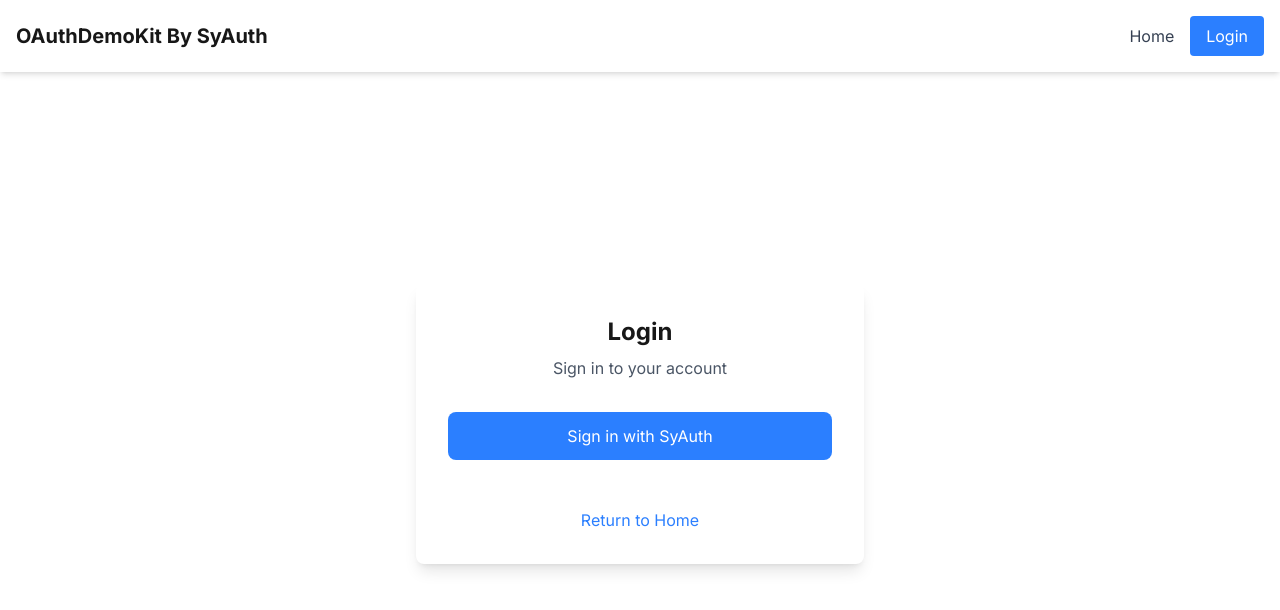
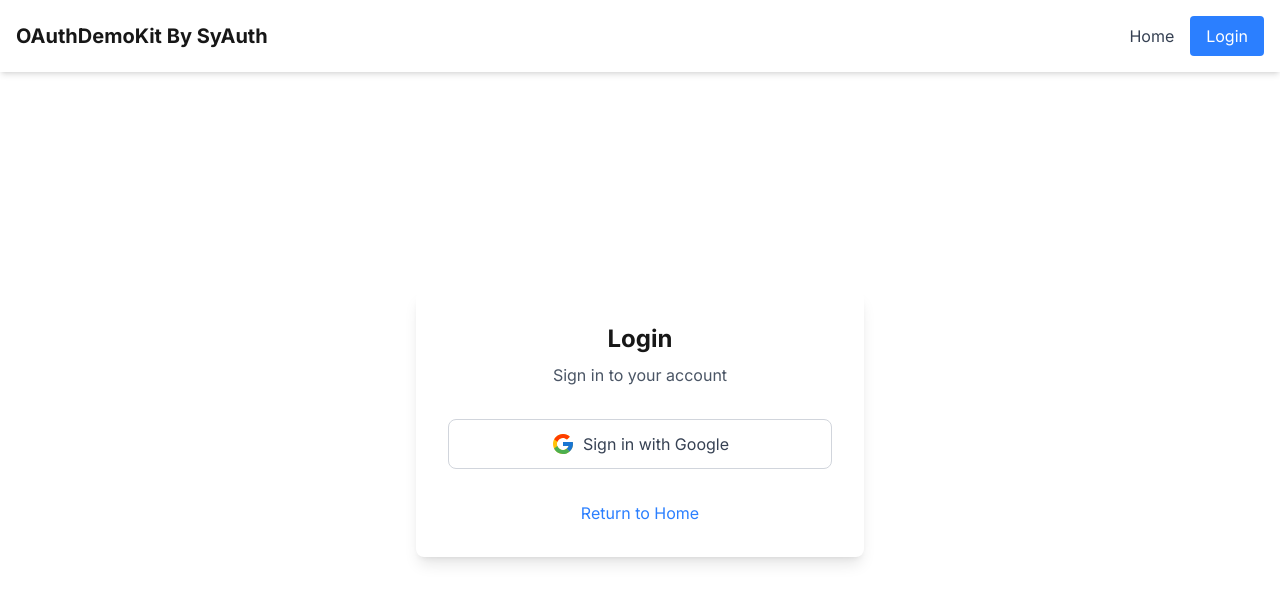
Before and after one commit to syauth/nextjs-syauth, a Next.js app in the folder examples/OauthDemoKit/: page /login in a window 1280 px wide. Shown: the top 610 px of the page. Built offline with nearby package versions, Linux system fonts and the light colour scheme; no server answers.

Commit message:
Update : Config file and Login with google

```diff
--- a/examples/OauthDemoKit/next.config.ts
+++ b/examples/OauthDemoKit/next.config.ts
@@ -6,6 +6,7 @@
     NEXTAUTH_SECRET: process.env.NEXTAUTH_SECRET,
     OAUTH_CLIENT_ID: process.env.OAUTH_CLIENT_ID,
     OAUTH_CLIENT_SECRET: process.env.OAUTH_CLIENT_SECRET,
+    OAUTH_ISSUER_URL: process.env.OAUTH_ISSUER_URL,
   },
 }
 
--- a/examples/OauthDemoKit/src/app/login/page.tsx
+++ b/examples/OauthDemoKit/src/app/login/page.tsx
@@ -1,55 +1,53 @@
+// src/app/login/page.tsx
 'use client'
 
 import { useState } from 'react'
-import { signIn } from 'next-auth/react'
 import Link from 'next/link'
-
-interface DebugInfo {
-  error?: string
-  url?: string | null
-  status?: number
-  ok?: boolean
-}
 
 interface SignInError extends Error {
   message: string
 }
 
 export default function LoginPage() {
-  const [loading, setLoading] = useState(false)
+  const [googleLoading, setGoogleLoading] = useState(false)
   const [error, setError] = useState<string | null>(null)
-  const [debugInfo, setDebugInfo] = useState<DebugInfo | null>(null)
 
-  const handleLogin = async () => {
-    setLoading(true)
-    setError(null)
-    setDebugInfo(null)
+  const handleGoogleLogin = () => {
+    try {
+      setGoogleLoading(true)
+      setError(null)
 
-    try {
-      console.log('=== BEGINNING SIGN IN PROCESS ===')
+      // Get the backend URL and OAuth client ID from environment variables
+      const oauthBackendUrl = process.env.OAUTH_ISSUER_URL
+      const clientId = process.env.OAUTH_CLIENT_ID
 
-      // Make signIn call with detailed error handling
-      const result = await signIn('django', {
-        callbackUrl: '/welcome',
-        redirect: false, // Don't redirect so we can debug
-      })
+      if (!oauthBackendUrl) {
+        throw new Error(
+          'Backend URL is not defined. Check your environment variables.'
+        )
+      }
 
-      console.log('SIGN IN RESULT:', result)
-      setDebugInfo(result)
+      if (!clientId) {
+        throw new Error(
+          'OAuth Client ID is not defined. Check your environment variables.'
+        )
+      }
 
-      if (result?.error) {
-        setError(`Error: ${result.error}`)
-      } else if (result?.url) {
-        console.log('SUCCESS - REDIRECTING TO:', result.url)
-        window.location.href = result.url
-      }
+      // Create the callback URL for our NextAuth endpoint
+      const callbackUrl = `${window.location.origin}/api/auth/callback/django`
+
+      // Redirect to the backend's Google OAuth endpoint
+      const redirectUrl = `${oauthBackendUrl}/api/e/v1/oauth/google/?client_id=${clientId}&redirect_uri=${encodeURIComponent(
+        callbackUrl
+      )}`
+
+      // Perform the redirect
+      window.location.href = redirectUrl
     } catch (err: unknown) {
-      console.error('SIGN IN ERROR:', err)
+      setGoogleLoading(false)
       const error = err as SignInError
-      setError(`Error: ${error.message || 'Unknown error'}`)
-      setDebugInfo(err as DebugInfo)
-    } finally {
-      setLoading(false)
+      console.error('GOOGLE SIGN IN ERROR:', error)
+      setError(`Google Sign In Error: ${error.message || 'Unknown error'}`)
     }
   }
 
@@ -67,24 +65,48 @@
           </div>
         )}
 
+        {/* Google Sign In Button */}
         <button
-          onClick={handleLogin}
-          disabled={loading}
-          className='w-full px-4 py-3 text-white bg-blue-500 rounded-lg hover:bg-blue-600 focus:outline-none focus:ring-2 focus:ring-blue-500 focus:ring-opacity-50 disabled:opacity-50 transition'
+          onClick={handleGoogleLogin}
+          disabled={googleLoading}
+          className='w-full flex items-center justify-center gap-2 px-4 py-3 bg-white border border-gray-300 text-gray-700 rounded-lg hover:bg-gray-50 focus:outline-none focus:ring-2 focus:ring-blue-500 focus:ring-opacity-50 transition disabled:opacity-50 disabled:cursor-not-allowed'
         >
-          {loading ? 'Connecting...' : 'Sign in with SyAuth'}
+          {googleLoading ? (
+            <>
+              <div className='animate-spin h-5 w-5 border-2 border-gray-500 border-t-transparent rounded-full mr-2'></div>
+              Connecting...
+            </>
+          ) : (
+            <>
+              <svg
+                xmlns='http://www.w3.org/2000/svg'
+                viewBox='0 0 48 48'
+                width='24px'
+                height='24px'
+              >
+                <path
+                  fill='#FFC107'
+                  d='M43.611,20.083H42V20H24v8h11.303c-1.649,4.657-6.08,8-11.303,8c-6.627,0-12-5.373-12-12c0-6.627,5.373-12,12-12c3.059,0,5.842,1.154,7.961,3.039l5.657-5.657C34.046,6.053,29.268,4,24,4C12.955,4,4,12.955,4,24c0,11.045,8.955,20,20,20c11.045,0,20-8.955,20-20C44,22.659,43.862,21.35,43.611,20.083z'
+                />
+                <path
+                  fill='#FF3D00'
+                  d='M6.306,14.691l6.571,4.819C14.655,15.108,18.961,12,24,12c3.059,0,5.842,1.154,7.961,3.039l5.657-5.657C34.046,6.053,29.268,4,24,4C16.318,4,9.656,8.337,6.306,14.691z'
+                />
+                <path
+                  fill='#4CAF50'
+                  d='M24,44c5.166,0,9.86-1.977,13.409-5.192l-6.19-5.238C29.211,35.091,26.715,36,24,36c-5.202,0-9.619-3.317-11.283-7.946l-6.522,5.025C9.505,39.556,16.227,44,24,44z'
+                />
+                <path
+                  fill='#1976D2'
+                  d='M43.611,20.083H42V20H24v8h11.303c-0.792,2.237-2.231,4.166-4.087,5.571c0.001-0.001,0.002-0.001,0.003-0.002l6.19,5.238C36.971,39.205,44,34,44,24C44,22.659,43.862,21.35,43.611,20.083z'
+                />
+              </svg>
+              Sign in with Google
+            </>
+          )}
         </button>
 
-        {debugInfo && (
-          <div className='mt-4 p-4 bg-gray-50 border border-gray-200 rounded'>
-            <h3 className='font-bold text-sm mb-2'>Debug Information:</h3>
-            <pre className='text-xs overflow-auto max-h-40'>
-              {JSON.stringify(debugInfo, null, 2)}
-            </pre>
-          </div>
-        )}
-
-        <div className='text-center mt-4'>
+        <div className='text-center mt-6'>
           <Link
             href='/'
             className='text-blue-500 hover:underline'
--- a/examples/OauthDemoKit/src/components/navbar.tsx
+++ b/examples/OauthDemoKit/src/components/navbar.tsx
@@ -19,7 +19,6 @@
   // Token refresh error handling
   useEffect(() => {
     if (sessionWithError?.error === getRefreshTokenErrorMessage()) {
-      console.log('Session expired. Redirecting to login...')
       // Sign out the user and redirect to the login page
       signOut({ callbackUrl: '/login' })
     }
```
Also changed, not shown: 1 other file (tests, documents, lock files or other folders).
